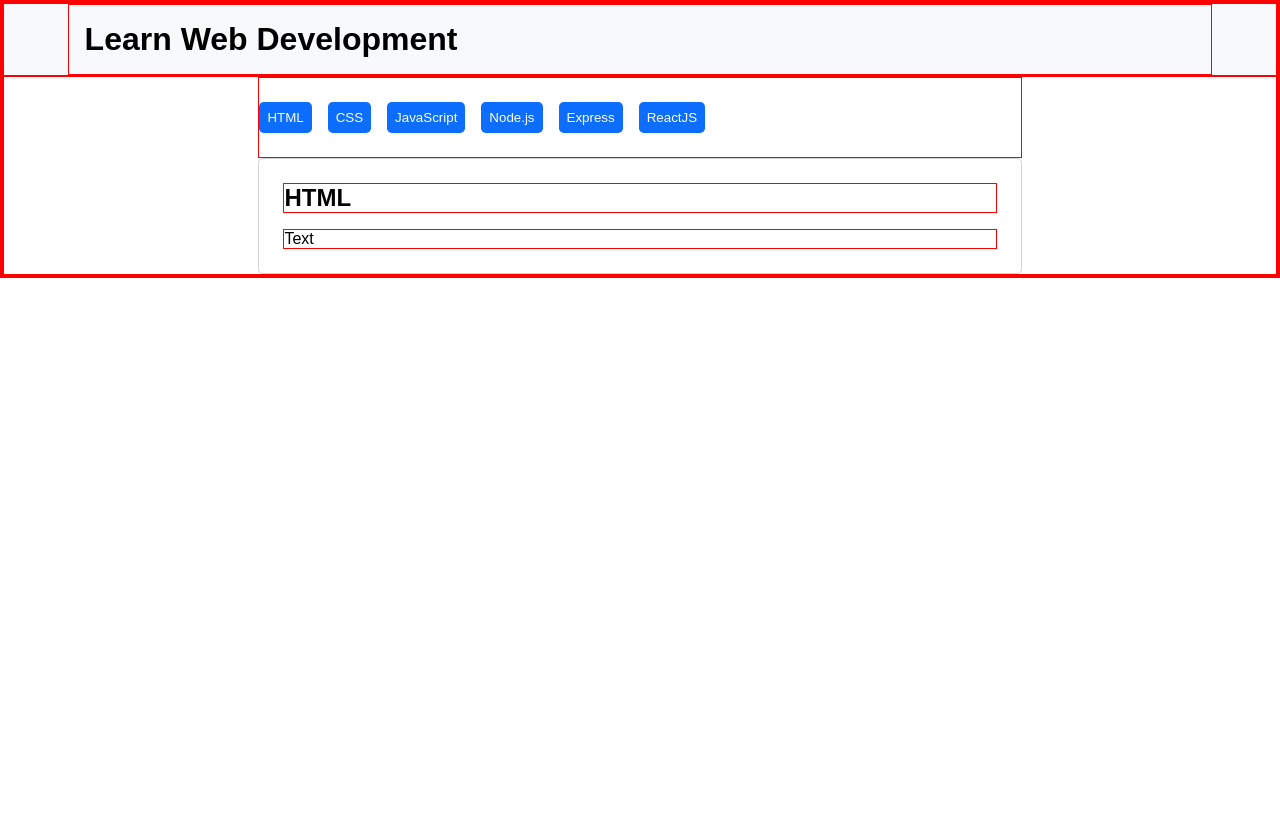
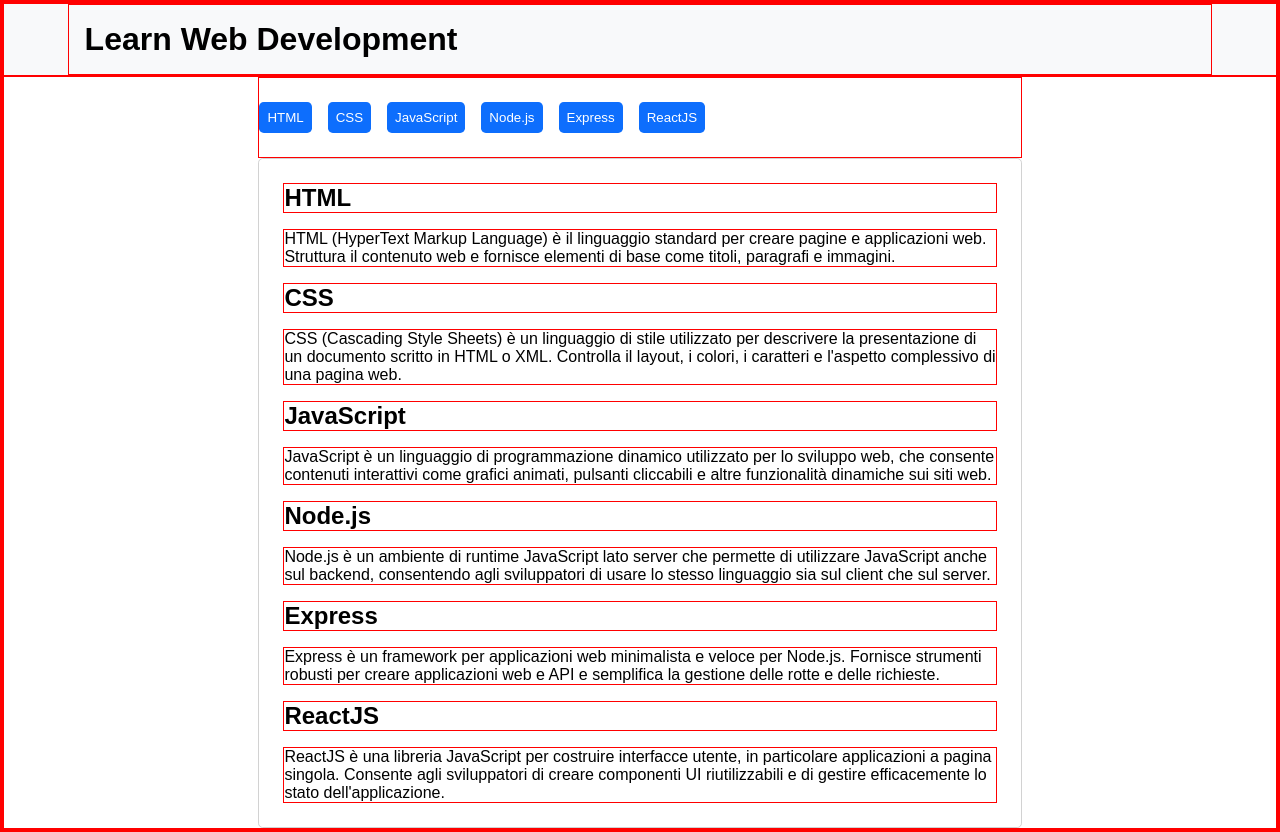
Before and after one commit to francescodelmonaco/react-use-state, a React (Vite) app: page / in a window 1280 px wide. Before the commit the page ends 800 px from the top, so only its background shows below. Built offline with nearby package versions, Linux system fonts and the light colour scheme.

Commit message:
add: card content and component with map

```diff
--- a/src/components/Card.jsx
+++ b/src/components/Card.jsx
@@ -1,8 +1,21 @@
-const Card = () => {
+const Card = (props) => {
+
+    const { content } = props;
+
     return (
         <div className="margin-60 card-container">
-            <h2>HTML</h2>
-            <p>Text</p>
+            {
+                content.map((element) => {
+                    const { id, title, description } = element;
+
+                    return (
+                        <>
+                            <h2 key={id} >{title}</h2>
+                            <p>{description}</p>
+                        </>
+                    );
+                })
+            }
         </div>
     )
 };
--- a/src/components/Main.jsx
+++ b/src/components/Main.jsx
@@ -1,11 +1,15 @@
 import ButtonsList from "./ButtonsList";
 import Card from "./Card";
+import LanguagesArray from "../data/languages";
 
 const Main = () => {
+
+    const array = LanguagesArray;
+
     return (
         <main>
             <ButtonsList />
-            <Card />
+            <Card content={array} />
         </main>
     )
 };
```
